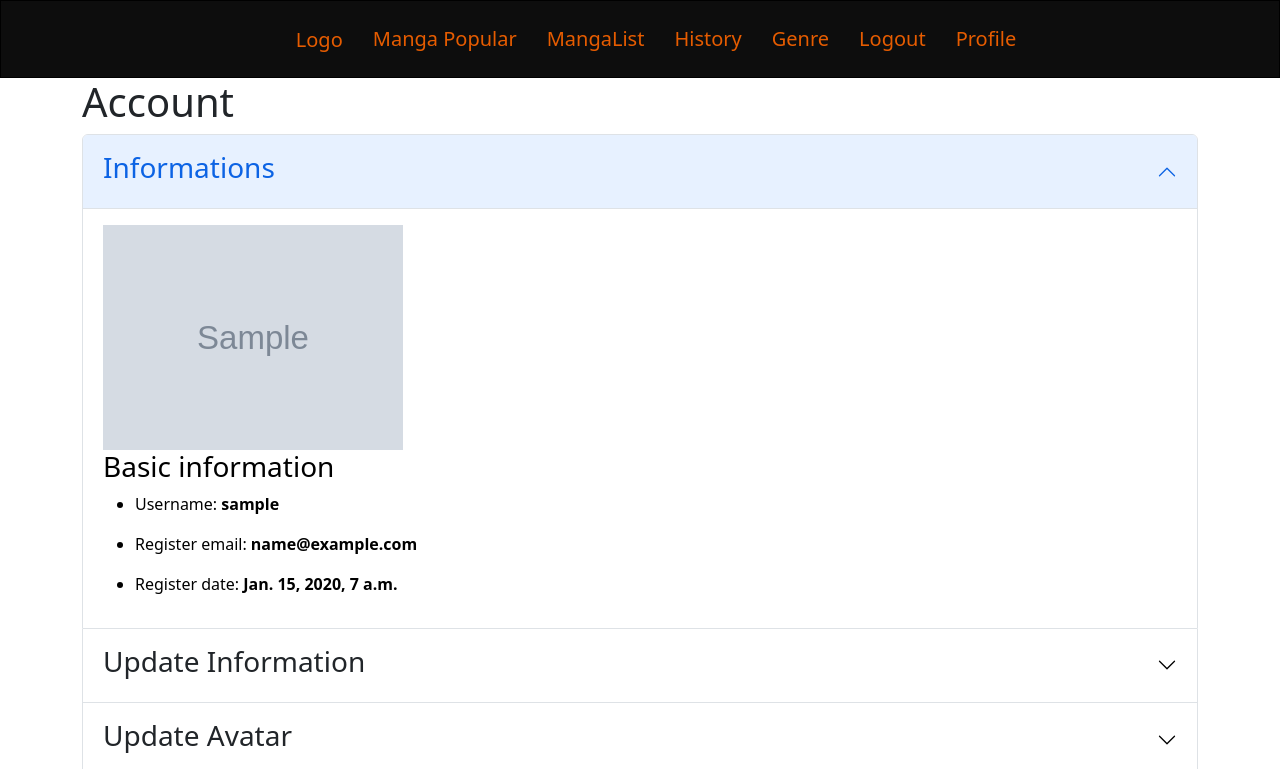
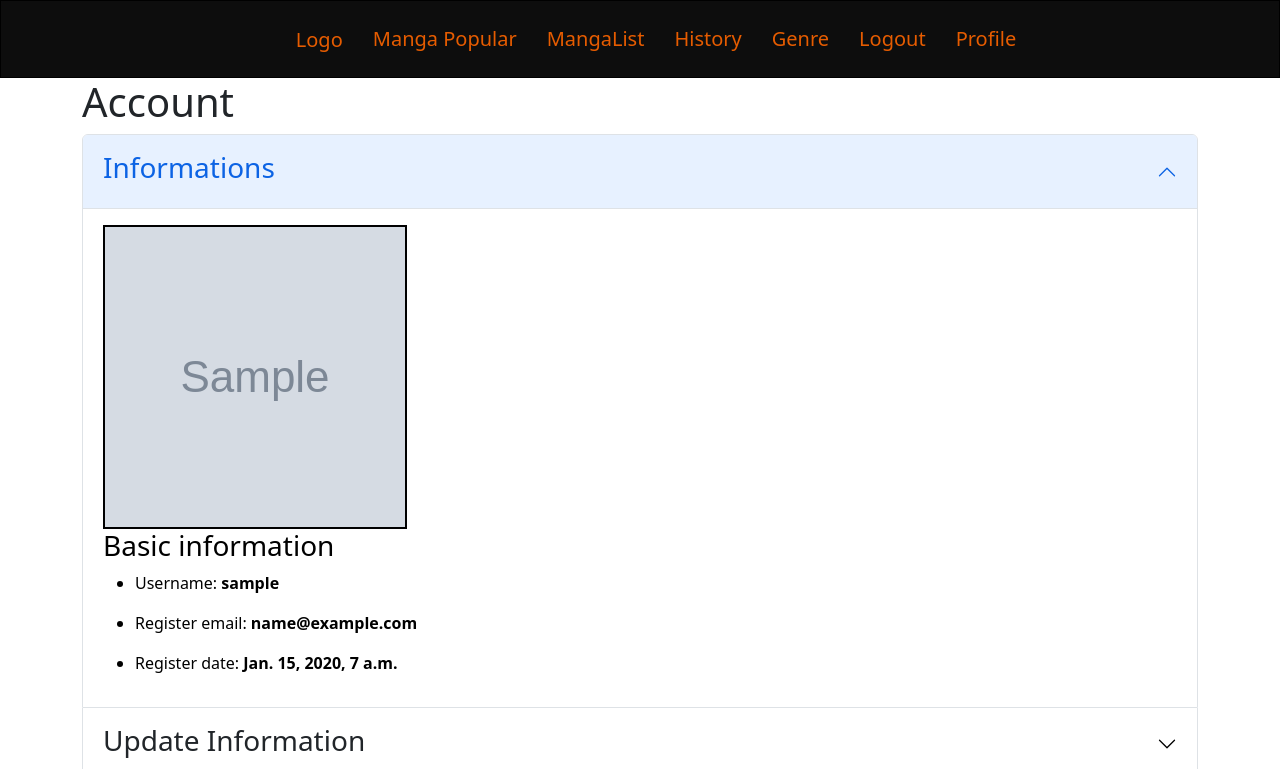
Before and after one commit to Renildo15/MangaCats, a Django app: page /auth/account/ in a window 1280 px wide. Shown: the top 769 px of the page. Run offline with Django 4.2, Linux system fonts and the light colour scheme; a user stored in the database is signed in; tables that the repository leaves empty hold one stand-in row (values such as "Sample post"); grey boxes marked "Sample" are stand-in pictures; some libraries are stand-ins or nearby versions.

Commit message:
fix: corrigindo as imagens #4

```diff
--- a/core/user_app/templates/pages/profile/profile_page.html
+++ b/core/user_app/templates/pages/profile/profile_page.html
@@ -22,14 +22,14 @@
           <div id="collapseOne" class="accordion-collapse collapse show" aria-labelledby="headingOne" data-bs-parent="#accordionExample">
             <div class="accordion-body">
                 <div class="content">
-                    <div class="img">
+                    <div class="img" style="border: 2px solid black;width:304px; height:304px;">
                       {% if request.user.profile.image_profile %}
 
-                          <img style="width:300px;" src="{{request.user.profile.image_profile.url}}" alt="">
+                          <img style="object-fit: cover;" width="300" height="300" src="{{request.user.profile.image_profile.url}}" alt="">
 
                   {% else %}
                       <li>
-                       {% load static %}   <img style="width:50px; border-radius:50%;" src="{% static "/imgs/placeholder.jpg" %}" alt="load" />
+                       {% load static %} <img style="object-fit: cover;" width="300" height="300" src="{% static "/imgs/placeholder.jpg" %}" alt="load" />
                       </li>
                   {% endif %}
                     </div>
```
Also changed, not shown: core/manga_app/templates/partials/comments_list.html (+4 -4 lines).
